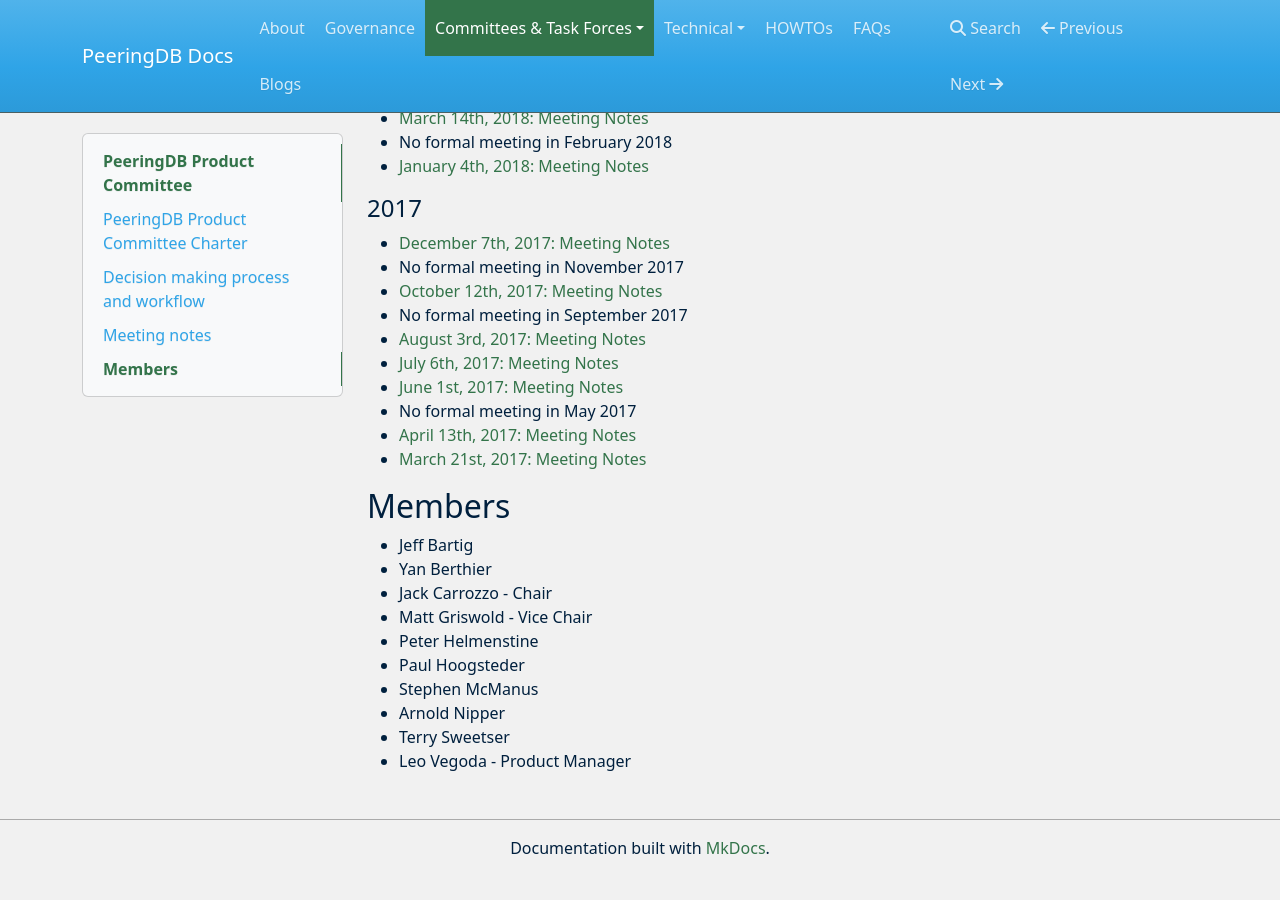
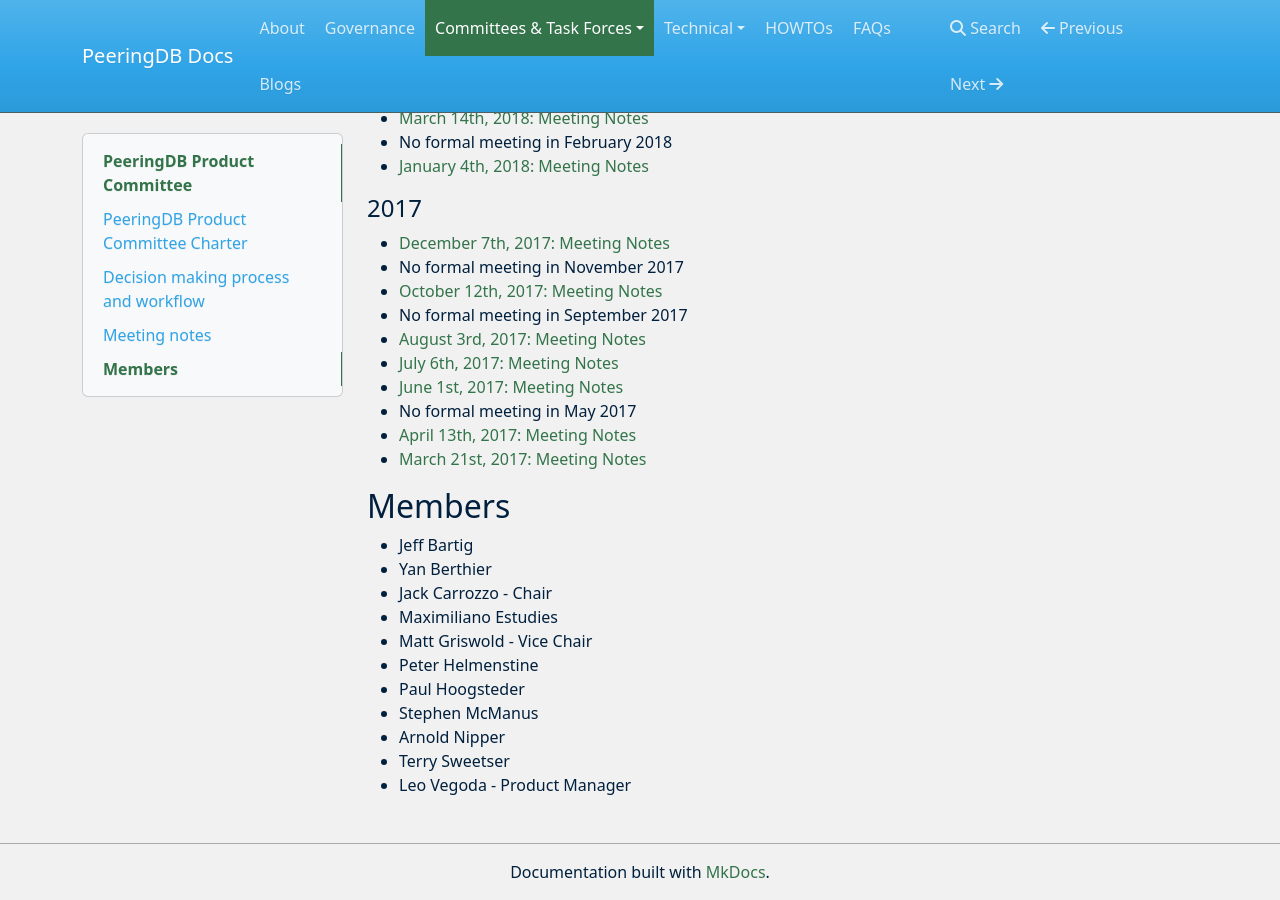
Before and after one commit to peeringdb/docs, an MkDocs documentation site: the page built from docs/committee/product/index.md, in a window 1280 px wide and 900 px high, scrolled down 5575 px. Built offline with MkDocs 1.6.1, drawn with Linux system fonts in a browser that asks for light colours; nearby versions of some CDN libraries; before the commit the page ends 6451 px from its top, so only the background shows below that.

Commit message:
Added Maximiliano Estudies to PC.

```diff
--- a/docs/committee/product/index.md
+++ b/docs/committee/product/index.md
@@ -159,6 +159,7 @@
 - Jeff Bartig
 - Yan Berthier
 - Jack Carrozzo - Chair
+- Maximiliano Estudies
 - Matt Griswold - Vice Chair
 - Peter Helmenstine
 - Paul Hoogsteder
```
